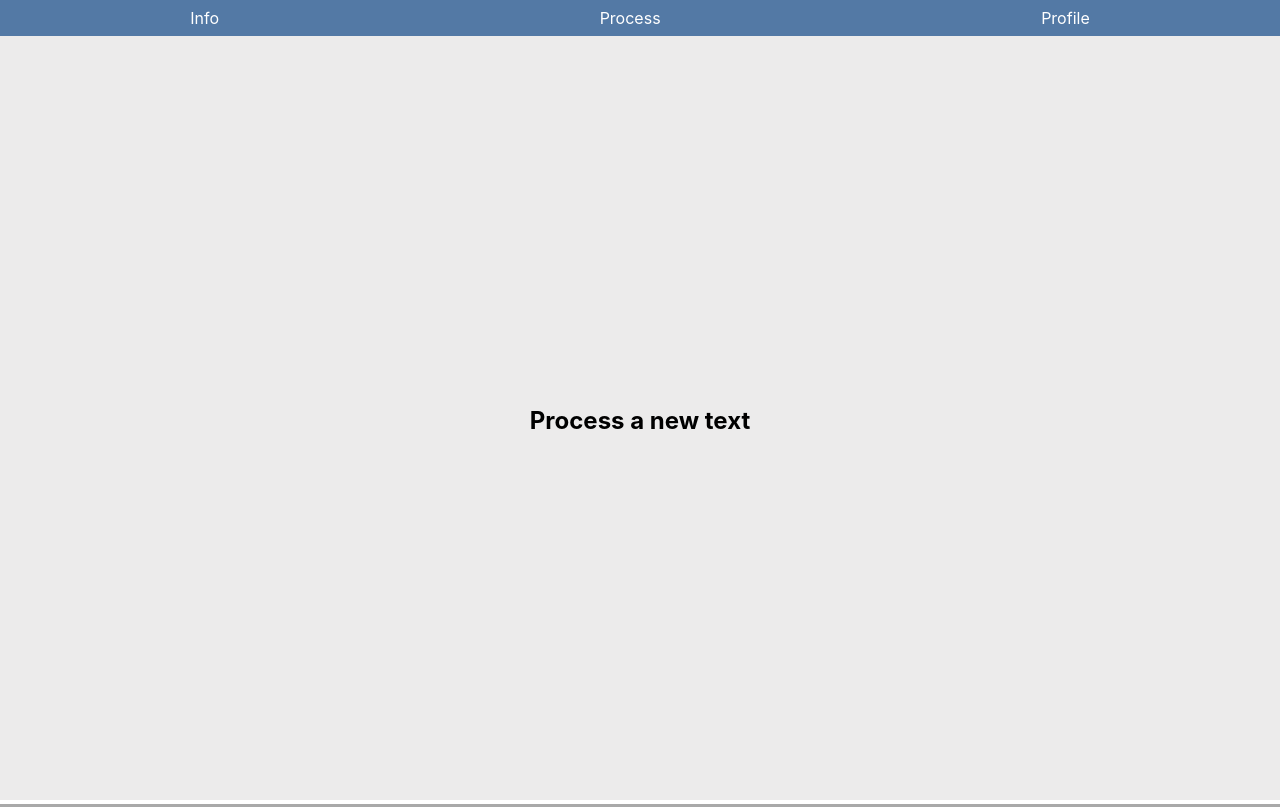
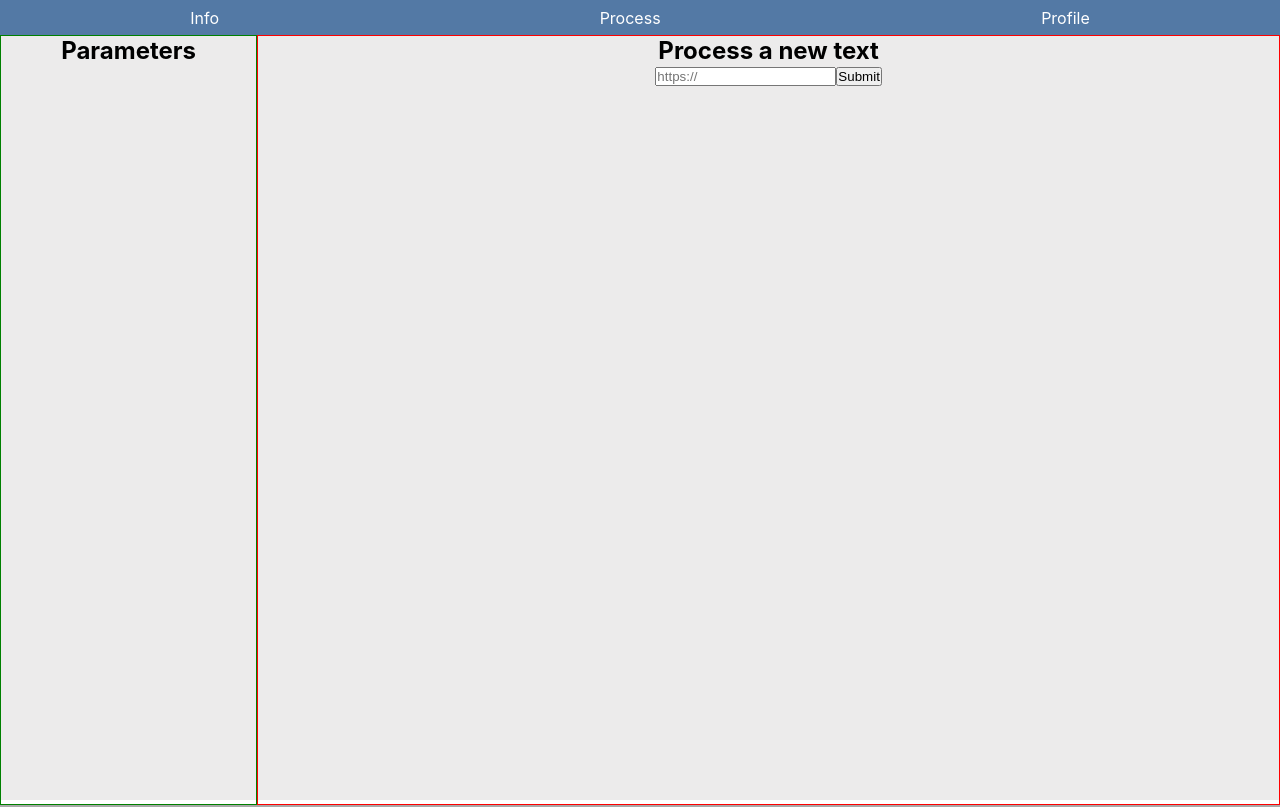
Before and after one commit to pl0erre/text-sketch, a React (Create React App) app: page /process in a window 1280 px wide. Shown: the top 807 px of the page. Built offline with nearby package versions, Linux system fonts and the light colour scheme; no server answers.

Commit message:
added form to process-page

```diff
--- a/src/Css/Process.css
+++ b/src/Css/Process.css
@@ -1,7 +1,19 @@
 .App-Process {
   height: 96vh;
   display: flex;
-  flex-direction: column;
-  justify-content: center;
+  flex-direction: row;
+  justify-content: flex-start;
   align-items: center;
 }
+
+.sidebar {
+  height: 96vh;
+  width: 20vw;
+  border: 1px solid green;
+}
+
+.main-tab {
+    height: 96vh;
+    width: 80vw;
+    border: 1px solid red;
+}
--- a/src/Pages/Process.jsx
+++ b/src/Pages/Process.jsx
@@ -2,13 +2,66 @@ import React, { Component } from 'react'
 import '../Css/Process.css';
 import MainLayout from '../Components/MainLayout';
 
+import axios from 'axios';
+import qs from 'querystring';
+
 export default class Process extends Component {
+
+  constructor(props) {
+    super(props);
+    this.state = {
+      text_url: '',
+    }
+
+    this.handleFormSubmit = this.handleFormSubmit.bind(this);
+    this.handleFormChange = this.handleFormChange.bind(this);
+}
+
+handleFormChange(event) {
+  this.setState({
+    [event.target.name]: event.target.value
+  })
+}
+
+handleFormSubmit(event) {
+  event.preventDefault(); //! deactivates default behaviour of html forms
+
+  axios({
+    method: "POST",
+    headers: { 'content-type': 'application/x-www-form-urlencoded' },
+    data:  qs.stringify(this.state),
+    url: `${process.env.REACT_APP_API}/?` //! needs to be adjusted
+  })
+  .then((res)=> {
+      this.props.history.push('/collection')
+  })
+  .catch((err)=> {
+      console.log(err)
+  })
+}
+
   render() {
     return (
 
       <MainLayout>
         <div className="App-Process">
-          <h2>Process a new text</h2>
+
+          <div className="sidebar">
+            <h2>Parameters</h2>
+          </div>
+          <div className="main-tab">
+            <h2>Process a new text</h2>
+            <form onClick={this.handleFormSubmit}>
+
+              <input  type="url"
+                      name="text_url"
+                      placeholder="https://"
+                      onChange={this.handleFormChange} />
+
+              <input  type="submit"
+                      name="submit" />
+            </form>
+          </div>
         </div>
       </MainLayout>
 
```
